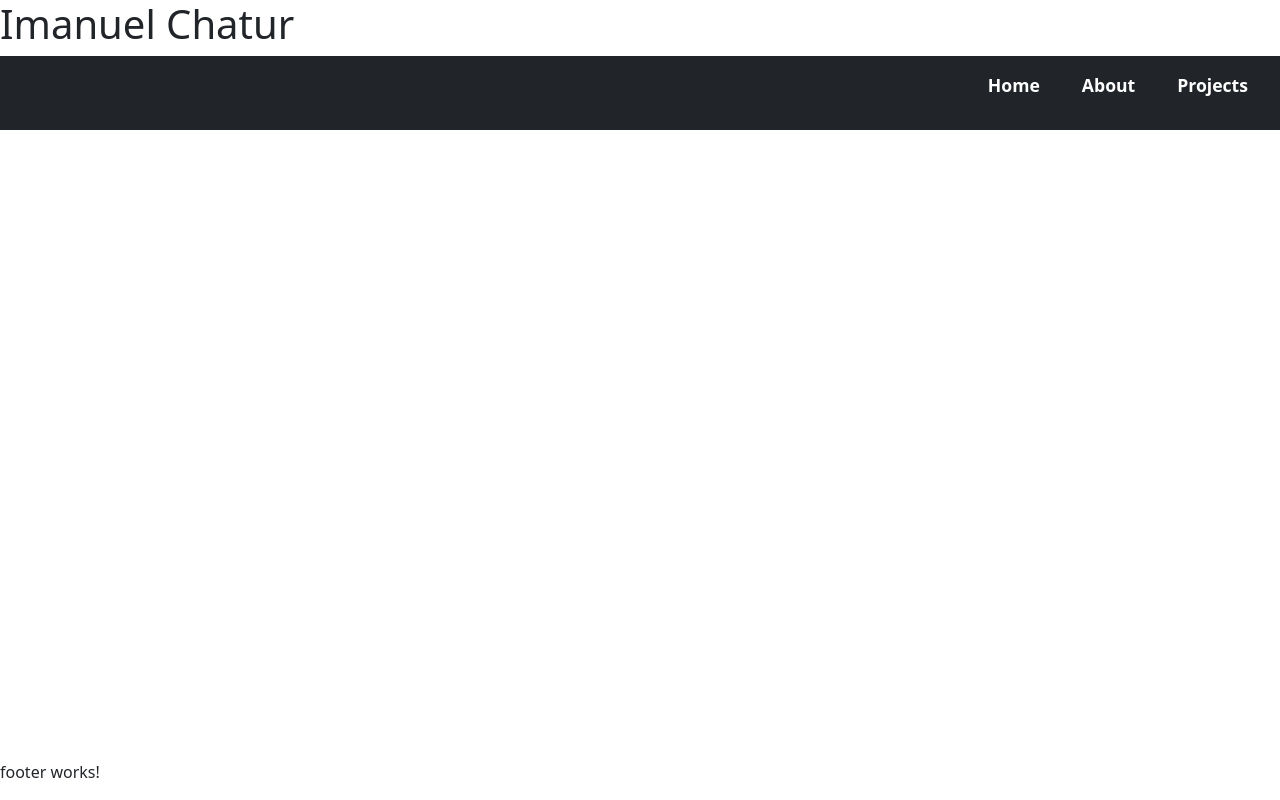
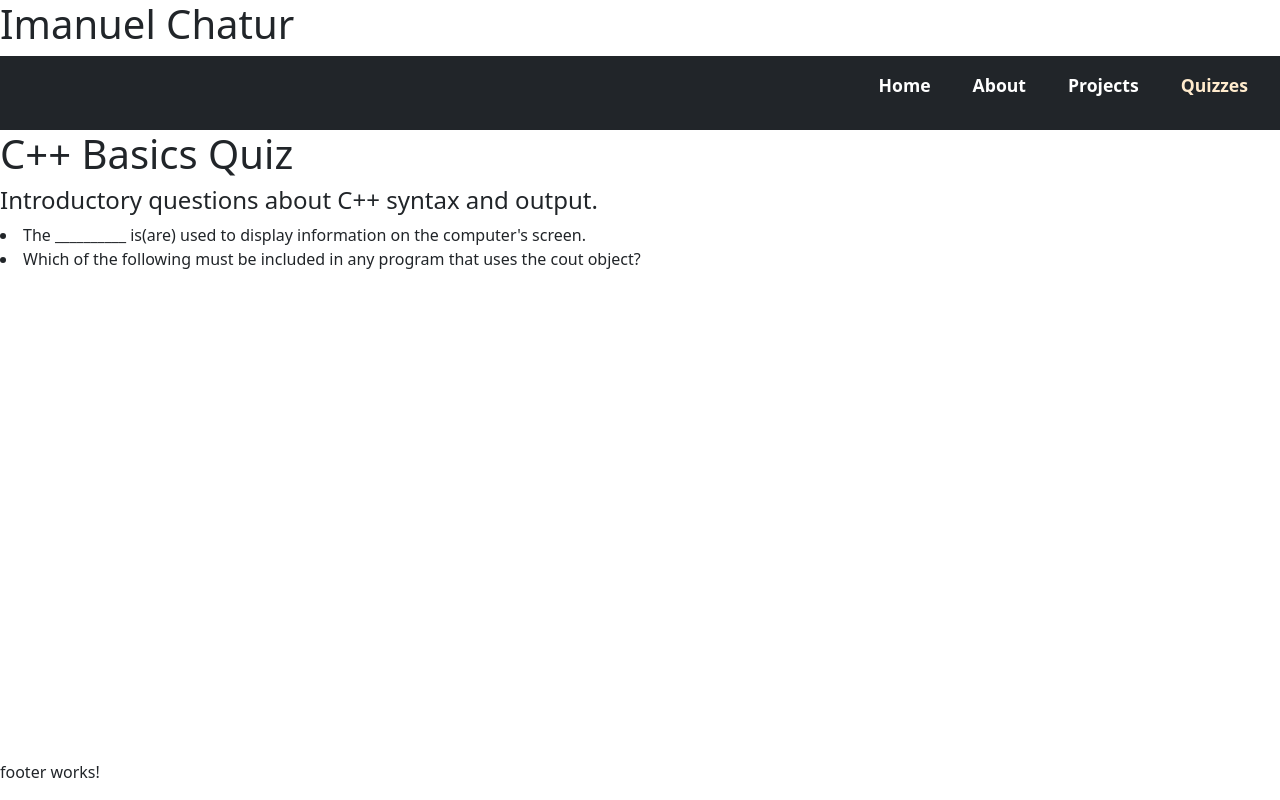
Before and after one commit to ImanuelChatur/PortfolioWebsite, an Angular app: page /quiz in a window 1280 px wide. Before the commit this address led to /. Built offline with nearby package versions, Linux system fonts and the light colour scheme.

Commit message:
Quizzes loaded, showing on page

```diff
--- a/angular.json
+++ b/angular.json
@@ -21,6 +21,7 @@
             ],
             "tsConfig": "tsconfig.app.json",
             "assets": [
+              "src/assets",
               {
                 "glob": "**/*",
                 "input": "public"
--- a/src/app/app.config.ts
+++ b/src/app/app.config.ts
@@ -2,7 +2,12 @@ import { ApplicationConfig, provideZoneChangeDetection } from '@angular/core';
 import { provideRouter } from '@angular/router';
 
 import { routes } from './app.routes';
+import {provideHttpClient} from '@angular/common/http';
 
 export const appConfig: ApplicationConfig = {
-  providers: [provideZoneChangeDetection({ eventCoalescing: true }), provideRouter(routes)]
+  providers: [
+    provideZoneChangeDetection({ eventCoalescing: true }),
+    provideRouter(routes),
+    provideHttpClient()
+  ]
 };
--- a/src/app/app.routes.ts
+++ b/src/app/app.routes.ts
@@ -1,9 +1,11 @@
 import { Routes } from '@angular/router';
 import {HomeComponent} from './components/home/home.component';
 import {AboutComponent} from './components/about/about.component';
+import {QuizComponent} from './components/quiz/quiz.component';
 
 export const routes: Routes = [
   { path: '', component: HomeComponent },
   { path: 'home', component: HomeComponent },
   { path: 'about', component: AboutComponent },
+  {path: 'quiz', component: QuizComponent },
 ];
--- a/src/app/components/header/header.component.html
+++ b/src/app/components/header/header.component.html
@@ -5,6 +5,7 @@
       <li><a routerLink="home" routerLinkActive="active">Home</a></li>
       <li><a routerLink="about" routerLinkActive="active">About</a></li>
       <li><a routerLink="projects" routerLinkActive="active">Projects</a></li>
+      <li><a routerLink="quiz" routerLinkActive="active">Quizzes</a></li>
     </ul>
   </nav>
 </header>
--- a/src/app/components/quiz/question.service.ts
+++ b/src/app/components/quiz/question.service.ts
@@ -0,0 +1,27 @@
+import {Injectable} from '@angular/core';
+import {HttpClient} from '@angular/common/http';
+import {Observable} from 'rxjs';
+
+@Injectable({
+  providedIn: 'root'
+})
+export class QuestionService{
+  constructor(private http: HttpClient) {  }
+
+  getQuestionJson():Observable<Quiz>{
+    return this.http.get<Quiz>("assets/quizzes/questions.json");
+  }
+
+}
+export interface Question {
+  id: number;
+  question: string;
+  options: string[];
+  answer_index: number;
+}
+
+export interface Quiz{
+  title: string;
+  description: string;
+  quiz: Question[];
+}
--- a/src/app/components/quiz/quiz.component.html
+++ b/src/app/components/quiz/quiz.component.html
@@ -1 +1,5 @@
-<p>quiz works!</p>
+<h1>{{ title }}</h1>
+<h4>{{desc}}</h4>
+<li *ngFor="let q of questions">
+    {{ q.question }}
+</li>
--- a/src/app/components/quiz/quiz.component.ts
+++ b/src/app/components/quiz/quiz.component.ts
@@ -1,11 +1,37 @@
-import { Component } from '@angular/core';
+import {Component, OnInit} from '@angular/core';
+import {Question, QuestionService, Quiz} from './question.service';
+import {CommonModule} from '@angular/common';
+import {Observable} from 'rxjs';
 
 @Component({
   selector: 'app-quiz',
-  imports: [],
+  imports: [CommonModule],
   templateUrl: './quiz.component.html',
-  styleUrl: './quiz.component.css'
+  styleUrl: './quiz.component.css',
+  providers: [
+  ]
 })
-export class QuizComponent {
+export class QuizComponent implements OnInit {
+  // Declare Variables
+  isQuizStarted: boolean = false;
+  currentQuestionIndex: number = 0;
+  questions: Question[] = [];
+  title: string | undefined;
+  desc: string | undefined;
 
+  constructor(private questionService: QuestionService) {  }
+
+  ngOnInit(): void {
+    this.questionService.getQuestionJson().subscribe({})
+    this.loadAllQuestions();
+  }
+
+  loadAllQuestions(){
+    this.questionService.getQuestionJson().subscribe(res=>{
+      this.questions = res.quiz;
+      this.title = res.title;
+      this.desc = res.description;
+      console.log(this.questions);
+    })
+  }
 }
```
